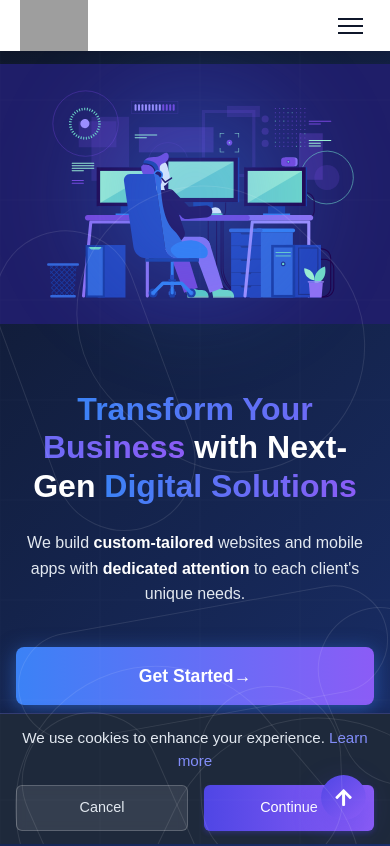
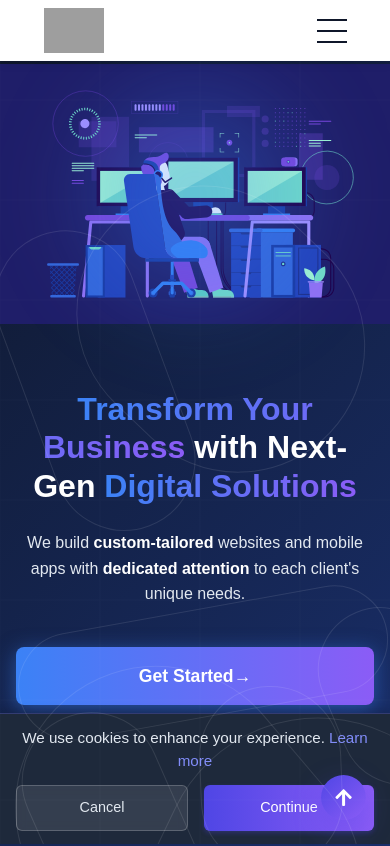
Before and after one commit to mbowenitj/mboweezyhub, a Next.js app in the folder frontend/: page / in a window 390 px wide. Shown: the top 846 px of the page. Built offline with nearby package versions, Linux system fonts and the light colour scheme; no server answers; grey boxes are pictures that could not be loaded.

Commit message:
hamburger menu adjusted on mobile view

```diff
--- a/frontend/src/app/components/Navbar.tsx
+++ b/frontend/src/app/components/Navbar.tsx
@@ -47,7 +47,6 @@ useEffect(() => {
       }
     }
   }, [pathname]);
-
 
   const handleNavigation = (sectionId: string) => {
     if (pathname === '/') {
@@ -116,7 +115,7 @@ useEffect(() => {
         </div>
 
         <button
-          className={styles.toggle}
+          className={`${styles.toggle} ${isOpen ? styles.open : ''}`}
           onClick={() => setIsOpen(!isOpen)}
           aria-label="Toggle menu"
         >
--- a/frontend/src/app/components/projects/ProjectCard.tsx
+++ b/frontend/src/app/components/projects/ProjectCard.tsx
@@ -14,7 +14,7 @@ const cardAnimation: Variants = {
     y: 0,
     transition: {
       duration: 0.6,
-      ease: "easeInOut" // replace array with a predefined string
+      ease: "easeInOut"
     }
   },
   hidden: {
@@ -28,6 +28,7 @@ const hoverEffect: TargetAndTransition = {
   y: -10,
   transition: { type: "spring", stiffness: 400, damping: 10 }
 }
+
 export default function ProjectCard() {
   const [visibleProjects, setVisibleProjects] = useState(4);
   const sectionRef = useRef<HTMLElement>(null);
@@ -97,47 +98,73 @@ export default function ProjectCard() {
 
 function ProjectCardItem({ project, index, isNew }: { project: Project; index: number; isNew?: boolean }) {
   const isExternal = !!project.externalUrl;
-  const isCurrentSite = typeof window !== 'undefined' &&
-    project.externalUrl &&
-    new URL(project.externalUrl).hostname === window.location.hostname;
+
+  const isCurrentSite = () => {
+    if (typeof window === 'undefined' || !project.externalUrl) return false;
+
+    try {
+      const externalUrl = new URL(project.externalUrl);
+      const currentUrl = new URL(window.location.href);
+
+      return (externalUrl.hostname === 'localhost' && externalUrl.port === '3000' &&
+              currentUrl.hostname === 'localhost' && currentUrl.port === '3000') ||
+             externalUrl.hostname === currentUrl.hostname;
+    } catch {
+      return false;
+    }
+  };
 
   const href = isExternal ? project.externalUrl! : `/projects/${project.slug}`;
 
-  const card = (
+  const cardContent = (
     <motion.div
       initial={isNew ? "hidden" : "visible"}
       animate="visible"
       variants={cardAnimation}
-      whileHover={hoverEffect}
+      whileHover={isCurrentSite() ? undefined : hoverEffect}
       className={styles.cardWrapper}
     >
-      <CardContent project={project} index={index} />
+      <CardContent
+        project={project}
+        index={index}
+        showActionText={!isCurrentSite()}
+      />
     </motion.div>
   );
 
   if (isExternal) {
-    return isCurrentSite ? (
+    return isCurrentSite() ? (
       <div className={`${styles.projectCard} ${styles.disabledCard}`}>
-        {card}
+        {cardContent}
         <div className={styles.disabledNote}>
           You&apos;re already here - no need to click 😄
         </div>
       </div>
     ) : (
-      <a href={href} target={project.linkTarget || '_blank'} rel="noopener noreferrer" className={styles.projectCard} aria-label={`View ${project.title} project`}>
-        {card}
+      <a
+        href={href}
+        target={project.linkTarget || '_blank'}
+        rel="noopener noreferrer"
+        className={styles.projectCard}
+        aria-label={`View ${project.title} project`}
+      >
+        {cardContent}
       </a>
     );
   }
 
   return (
     <Link href={href} className={styles.projectCard} aria-label={`View ${project.title} project`}>
-      {card}
+      {cardContent}
     </Link>
   );
 }
 
-function CardContent({ project, index }: { project: Project; index?: number }) {
+function CardContent({ project, index, showActionText = true }: {
+  project: Project;
+  index?: number;
+  showActionText?: boolean;
+}) {
   const aspectClass = project.aspectRatio ? styles[project.aspectRatio] : styles.landscape;
   const [videoLoaded, setVideoLoaded] = useState(false);
   const [currentSlide, setCurrentSlide] = useState(0);
@@ -153,7 +180,6 @@ function CardContent({ project, index }: { project: Project; index?: number }) {
     loop: true,
   });
 
-  // Auto-rotate slides every 5 seconds
   useEffect(() => {
     if (!loaded || !instanceRef.current) return;
 
@@ -168,14 +194,13 @@ function CardContent({ project, index }: { project: Project; index?: number }) {
 
   const handleDotClick = (idx: number) => {
     if (!instanceRef.current) return;
-
     instanceRef.current.moveToIdx(idx);
   };
 
   const hasSlides = project.slideImages && project.slideImages.length > 0;
 
   return (
-    <>
+    <div className={styles.cardContentWrapper}>
       <div className={`${styles.imageContainer} ${aspectClass}`}>
         {project.isVideo ? (
           project.youtubeId ? (
@@ -246,13 +271,17 @@ function CardContent({ project, index }: { project: Project; index?: number }) {
 
       <div className={styles.content}>
         <div className={styles.contentInner}>
-          <h3>{project.title}</h3>
-          <p>{project.description}</p>
+          <h3 className={styles.projectTitle}>{project.title}</h3>
+          <p className={styles.projectDescription}>{project.description}</p>
         </div>
-        {project.externalUrl && (
-          <span className={styles.cardAction}>Visit Live ↗</span>
+        {project.externalUrl && showActionText && (
+          <div className={styles.actionContainer}>
+            <span className={styles.cardAction}>
+              Visit Live <span aria-hidden="true">↗</span>
+            </span>
+          </div>
         )}
       </div>
-    </>
+    </div>
   );
 }
--- a/frontend/src/app/styles/components/Navbar.module.css
+++ b/frontend/src/app/styles/components/Navbar.module.css
@@ -10,12 +10,16 @@
   width: 100%;
   top: 0;
   z-index: 1000;
+  padding: 0.5rem 0;
 }
 
 .container {
   display: flex;
   justify-content: space-between;
   align-items: center;
+  max-width: 1200px;
+  margin: 0 auto;
+  padding: 0 1.5rem;
 }
 
 .logo {
@@ -23,13 +27,17 @@
   font-weight: 700;
   color: var(--primary);
   text-decoration: none;
+  display: flex;
+  align-items: center;
 }
 
 .navLink {
   color: var(--text);
   text-decoration: none;
   font-weight: 500;
-  transition: color 0.3s;
+  transition: all 0.3s ease;
+  padding: 0.5rem 0;
+  position: relative;
 }
 
 .navLink:hover {
@@ -37,89 +45,154 @@
 }
 
 .active {
-  text-decoration: underline;
   color: var(--primary);
 }
 
 .links {
   display: flex;
   gap: 2rem;
+  align-items: center;
 }
 
 .links a {
   color: var(--text);
   text-decoration: none;
   font-weight: 500;
-  transition: color 0.3s;
+  transition: all 0.3s ease;
 }
 
 .links a:hover {
   color: var(--primary);
 }
 
+.links a.active {
+  color: var(--primary);
+  position: relative;
+}
+
+.links a.active::after {
+  content: '';
+  position: absolute;
+  bottom: 0;
+  left: 0;
+  width: 100%;
+  height: 2px;
+  background-color: var(--primary);
+}
+
+/* HAMBURGER MENU STYLES */
 .toggle {
   display: none;
   background: none;
   border: none;
   cursor: pointer;
   padding: 0.5rem;
+  position: relative;
+  width: 30px;
+  height: 24px;
+  z-index: 1001;
 }
 
 .toggle span {
   display: block;
-  width: 25px;
+  width: 100%;
   height: 2px;
   background: var(--dark);
-  margin: 5px 0;
-  transition: all 0.3s;
+  position: absolute;
+  left: 0;
+  transition: all 0.3s cubic-bezier(0.4, 0, 0.2, 1);
 }
 
-.links a.active {
-  text-decoration: underline;
-  text-underline-offset: 4px;
-  text-decoration-thickness: 2px;
-  color: var(--primary);
+.toggle span:nth-child(1) {
+  top: 0;
+  transform-origin: left center;
 }
-/* @media (prefers-reduced-motion: no-preference) {
-  html {
-    scroll-behavior: smooth;
-  }
-} */
+
+.toggle span:nth-child(2) {
+  top: 50%;
+  transform: translateY(-50%);
+  transform-origin: left center;
+}
+
+.toggle span:nth-child(3) {
+  bottom: 0;
+  transform-origin: left center;
+}
+
+/* X ICON WHEN MENU IS OPEN */
+.toggle.open span:nth-child(1) {
+  transform: rotate(45deg) translate(1px, -1px);
+  width: 110%;
+}
+
+.toggle.open span:nth-child(2) {
+  opacity: 0;
+  transform: translateX(-10px);
+}
+
+.toggle.open span:nth-child(3) {
+  transform: rotate(-45deg) translate(1px, 1px);
+  width: 110%;
+}
+
+/* MOBILE MENU STYLES */
 @media (max-width: 768px) {
   .links {
     position: fixed;
-    top: 72px;
+    top: 80px;
     left: 0;
     width: 100%;
     background: white;
     flex-direction: column;
-    padding: 2rem 36px;
+    padding: 2rem;
     gap: 1.5rem;
     box-shadow: 0 10px 20px rgba(0, 0, 0, 0.1);
     transform: translateY(-150%);
-    transition: transform 0.3s;
+    transition: transform 0.4s cubic-bezier(0.4, 0, 0.2, 1);
+    z-index: 1000;
+    height: calc(100vh - 80px);
+    overflow-y: auto;
   }
 
   .links.open {
     transform: translateY(0);
   }
 
-  .floating {
-    width: 68px;
+  .links a {
+    width: 100%;
+    text-align: center;
+    padding: 0.75rem 0;
+    font-size: 15px;
   }
+
+  .links a.active::after {
+    width: 50%;
+    left: 25%;
+  }
+
   .toggle {
     display: block;
   }
 
-  .toggle.open span:nth-child(1) {
-    transform: rotate(45deg) translate(5px, 5px);
-  }
-
-  .toggle.open span:nth-child(2) {
-    opacity: 0;
-  }
-
-  .toggle.open span:nth-child(3) {
-    transform: rotate(-45deg) translate(5px, -5px);
+  .floating {
+    width: 60px;
+    height: auto;
   }
 }
+
+/* ENHANCED ACTIVE STATE */
+.links a.active {
+  font-weight: 600;
+}
+
+/* SMOOTH SCROLL BEHAVIOR */
+html {
+  scroll-behavior: smooth;
+}
+
+/* ACCESSIBILITY FOCUS STATES */
+.toggle:focus-visible,
+.navLink:focus-visible {
+  outline: 2px solid var(--primary);
+  outline-offset: 4px;
+}
```
Lines whose indentation alone changed are shown as unchanged.
